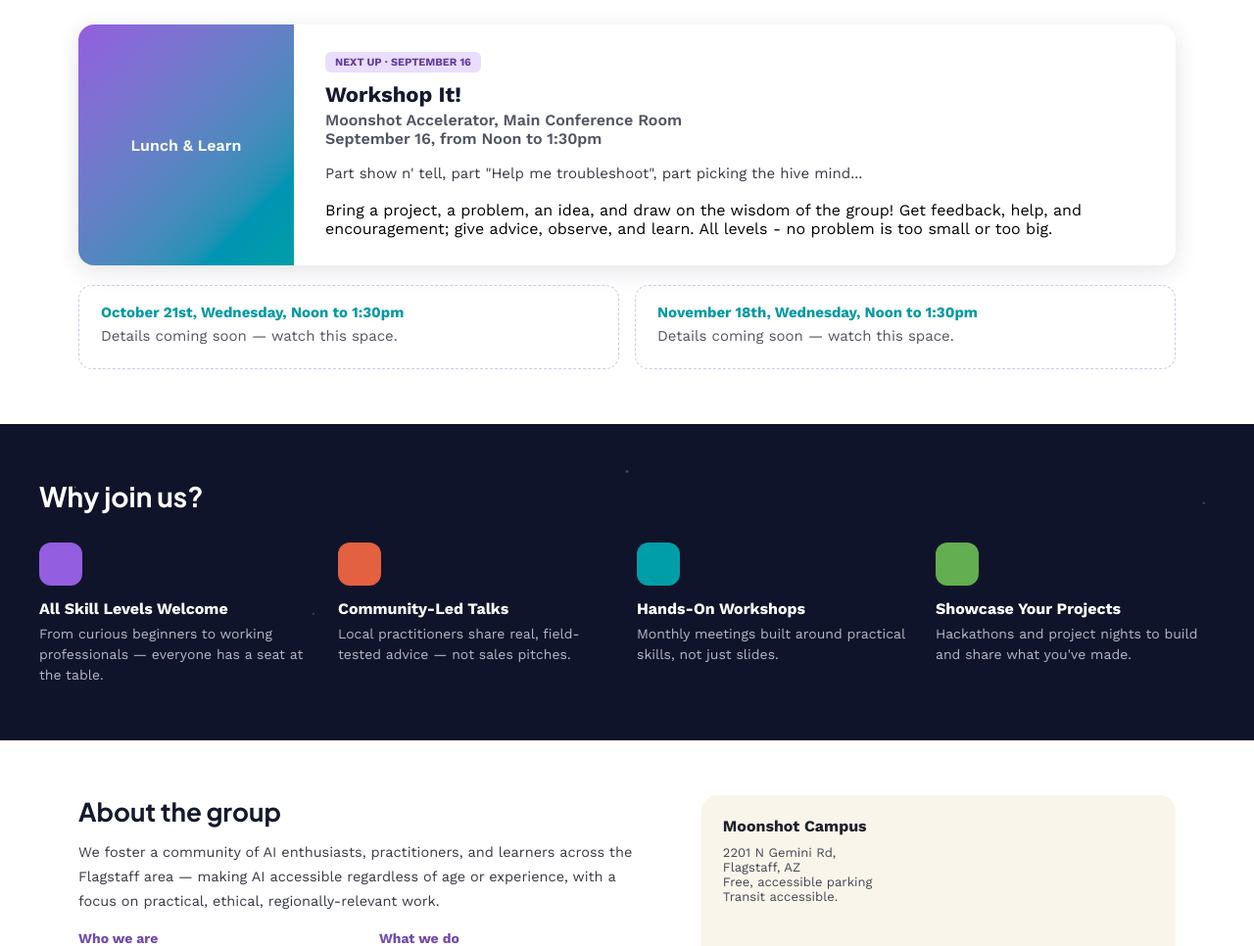
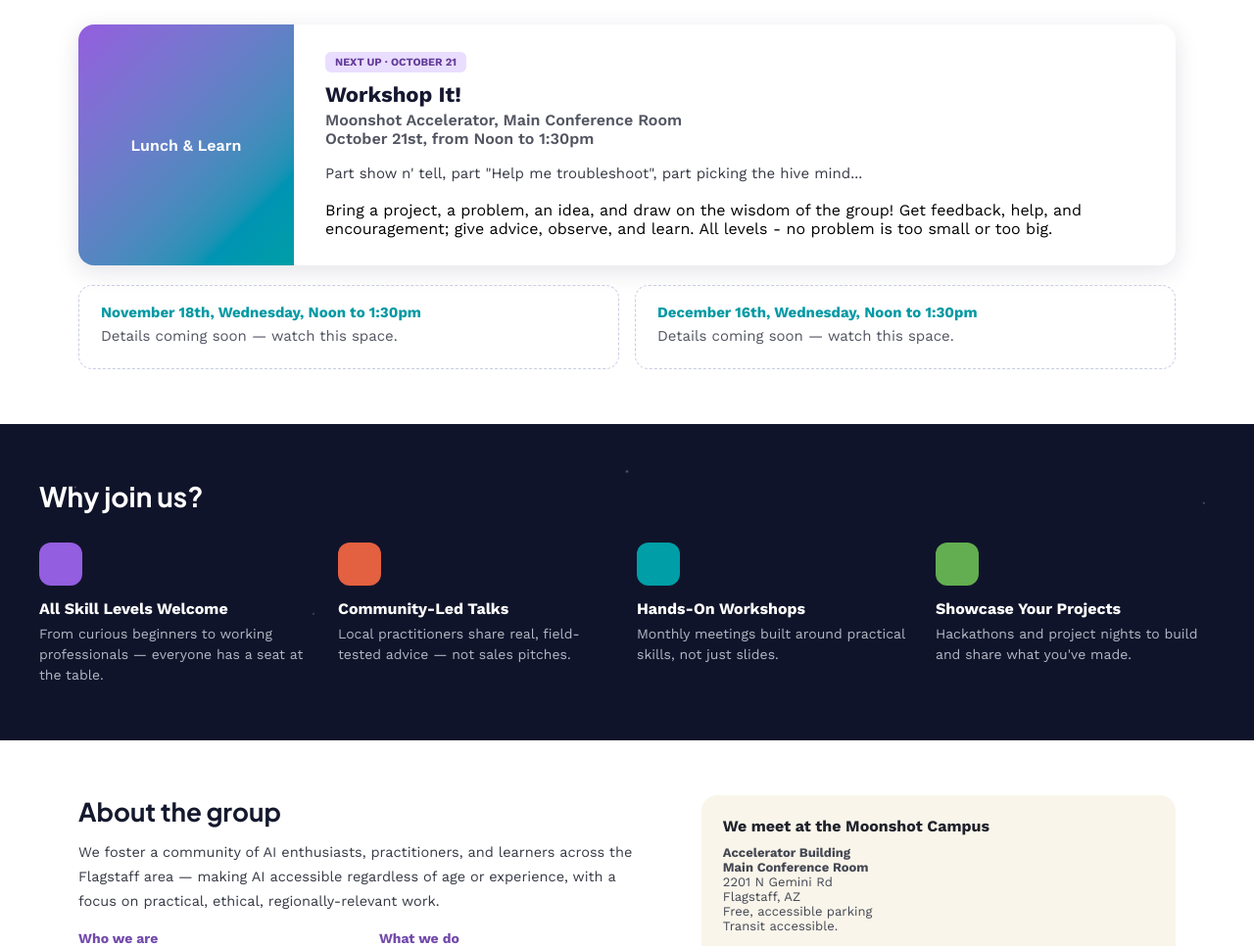
Before and after one commit to FireflightPro/NOAZAI.ORG, a website: page index.html in a window 1280 px wide. Shown: the part 639-1605 px from the top of the page at 98% size. Drawn offline with nearby package versions, Linux system fonts and the light colour scheme.

Commit message:
Updates October meeting

```diff
--- a/index.html
+++ b/index.html
@@ -60,10 +60,10 @@
           <span>Lunch &amp; Learn</span>
         </div>
         <div class="event-card-body">
-          <span class="badge">Next up &middot; September 16</span>
+          <span class="badge">Next up &middot; October 21</span>
           <h3>Workshop It!</h3>
           <p class="event-meta">Moonshot Accelerator, Main Conference Room <br>
-          September 16, from Noon to 1:30pm</p>
+            October 21st, from Noon to 1:30pm</p>
           <p class="event-desc">Part show n' tell, part "Help me troubleshoot", part picking the hive mind...</p>
           <p>Bring a project, a problem, an idea, and draw on the wisdom of the group! Get feedback, help, and encouragement; give advice, observe, and learn. All levels - no problem is too small or too big.
           <!-- <div class="event-tags">
@@ -76,11 +76,11 @@
 
       <div class="event-card-grid">
         <article class="event-card event-card--upcoming">
-          <span class="event-upcoming-date">October 21st, Wednesday, Noon to 1:30pm</span>
+          <span class="event-upcoming-date">November 18th, Wednesday, Noon to 1:30pm</span>
           <p>Details coming soon — watch this space.</p>
         </article>
         <article class="event-card event-card--upcoming">
-          <span class="event-upcoming-date">November 18th, Wednesday, Noon to 1:30pm</span>
+          <span class="event-upcoming-date">December 16th, Wednesday, Noon to 1:30pm</span>
           <p>Details coming soon — watch this space.</p>
           <p></p>
         </article>
@@ -131,10 +131,12 @@
           </div>
         </div>
         <div class="about-location">
-          <h3>Moonshot Campus</h3>
+          <h3>We meet at the Moonshot Campus</h3>
           <!-- <div class="about-map" aria-hidden="true">Map: campus location</div> Policy Room,  -->
-          <p>2201 N Gemini Rd,<br>
-            Flagstaff, AZ <br>
+          <p><strong>Accelerator Building</strong><br>
+            <strong>Main Conference Room</strong><br>
+            2201 N Gemini Rd<br>
+            Flagstaff, AZ<br>
             Free, accessible parking<br>
             Transit accessible.</p>
 
```
